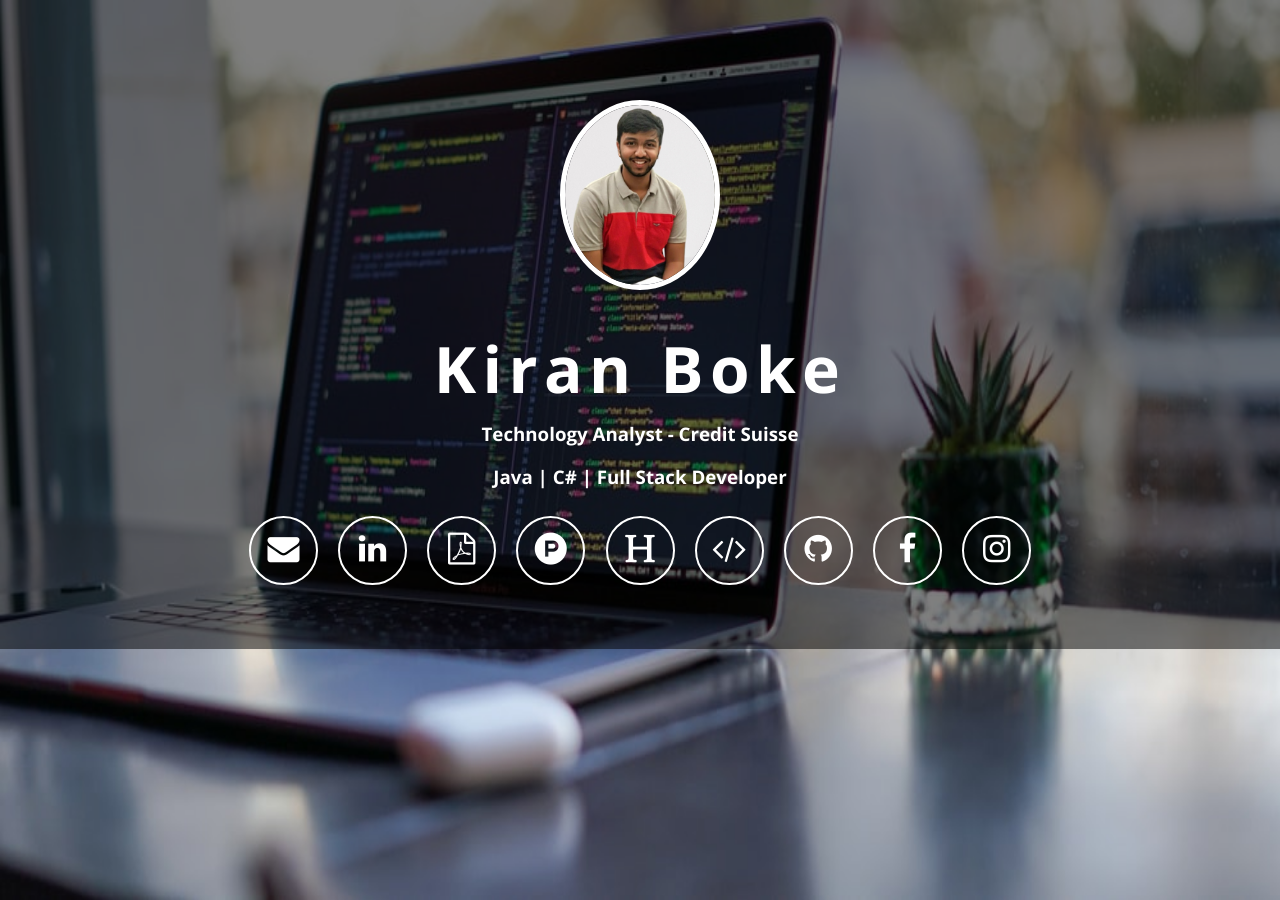
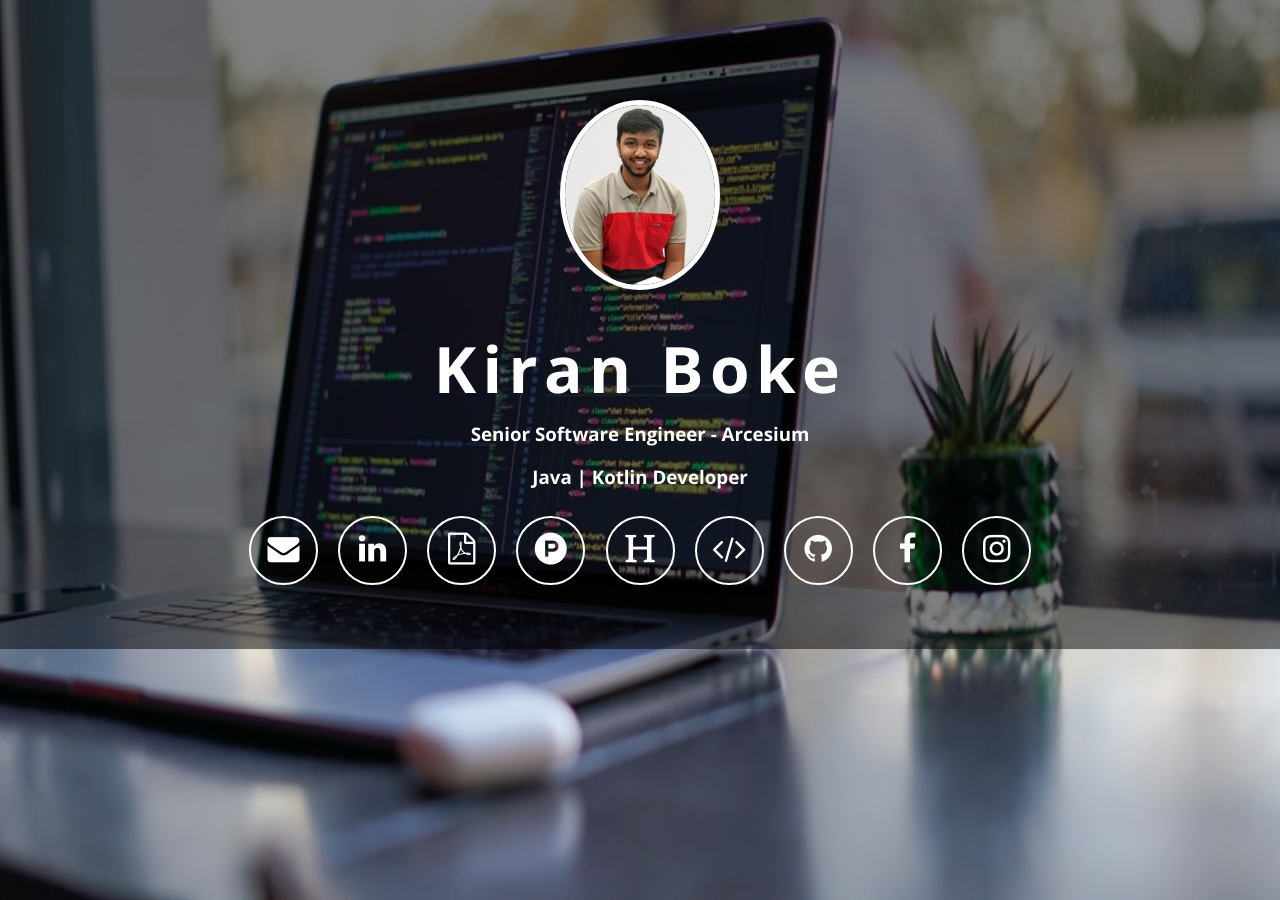
Before and after one commit to Kboke1/kboke1.github.io, a Jekyll site: the page built from index.html, in a window 1280 px wide. Built offline with Jekyll 4.4.1, drawn with Linux system fonts in a browser that asks for light colours; nearby versions of some CDN libraries.

Commit message:
Update _config.yml

```diff
--- a/_config.yml
+++ b/_config.yml
@@ -1,7 +1,7 @@
 # Site settings
 name: Kiran Boke
-description: "Technology Analyst - Credit Suisse"
-sub-description: "Java | C# | Full Stack Developer"
+description: "Senior Software Engineer - Arcesium"
+sub-description: "Java | Kotlin Developer"
 url: ""
 
 
```
